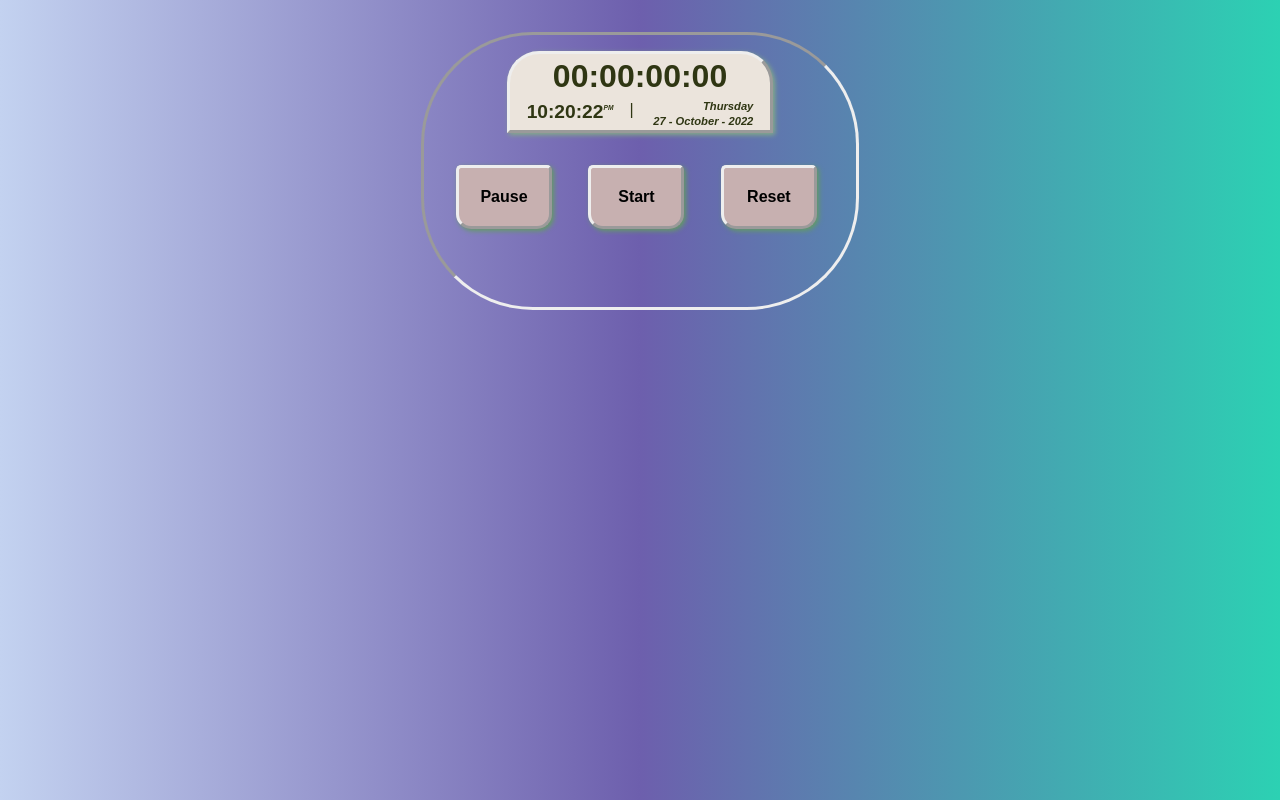
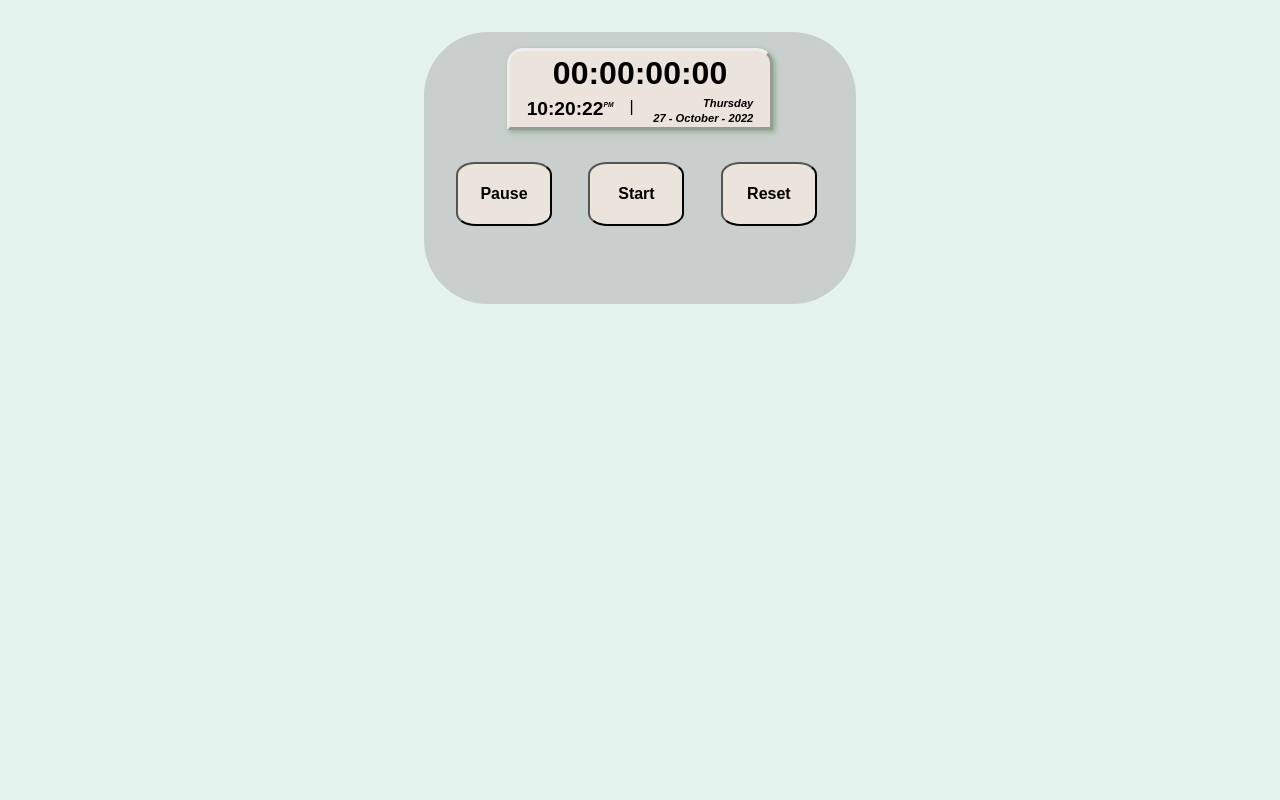
Before and after one commit to walebee01/Timer, a plain HTML site: page index.html in a window 1280 px wide. Drawn offline with Linux system fonts and the light colour scheme.

Commit message:
Update style.css

```diff
--- a/style.css
+++ b/style.css
@@ -4,7 +4,7 @@ body {
     box-sizing: border-box;
     font-family: Arial, Helvetica, sans-serif;
     line-height: 1.4;
-    background: linear-gradient( to right, #c3d2f0, #6d5fad, #2cd1b3);
+   background-color: rgb(229, 243, 238);
     background-size: auto;
 }
 
@@ -13,22 +13,20 @@ body {
     padding: 1rem;
     width: 25rem;
     height: 15rem;
-    background-color: linear-gradient (silver, #c3d2f0);
+    background-color: rgb(201, 207, 204);
     /* height: 100vh; */
-    border-style: inset;
-    border-radius: 7rem;
-    box-shadow: 5px 5px 5px rgb(25, 67, 25) rgb(235, 228, 220);
+    border-radius: 4rem;
 }
 
 .display {
     margin: 0 4.2rem 0 4.2rem;
     background-color: rgb(235, 228, 220);
-    color: rgb(47, 54, 19);
+    color: black;
     display: flex;
     flex-direction: column;
     align-items: stretch;
     border: outset;
-    border-radius: 2rem 2rem 0 0;
+    border-radius: 1rem 1rem 0 0;
     box-shadow: 2px 2px 5px rgb(133, 173, 133);
 }
 
@@ -70,7 +68,6 @@ body {
 }
 
 .date_wrap {
-
     display: grid;
     grid-template-columns: fr;
 }
@@ -91,13 +88,11 @@ body {
 }
 
 button {
-    background-color: rgb(199, 176, 176) ;
+    background-color: rgb(235, 228, 220) ;
     font-size:medium;
     font-weight: bold;
     width: 6rem;
     height: 4rem;
     margin: 1rem;
-    box-shadow: 2px 2px 5px rgb(99, 156, 99);
-    border: outset;
-    border-radius: 5px 5px 15px 15px;
+    border-radius: 20%;
 }
```
